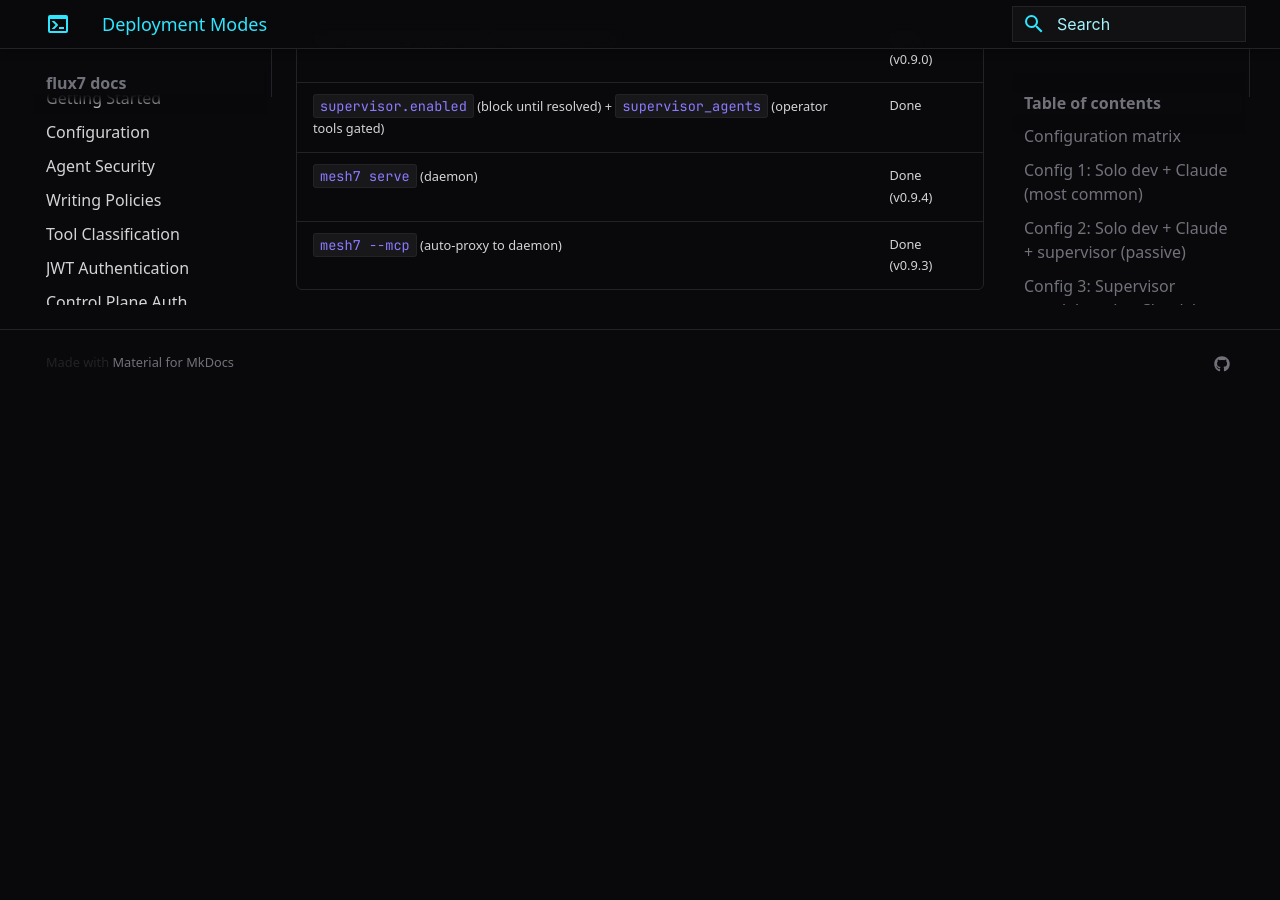
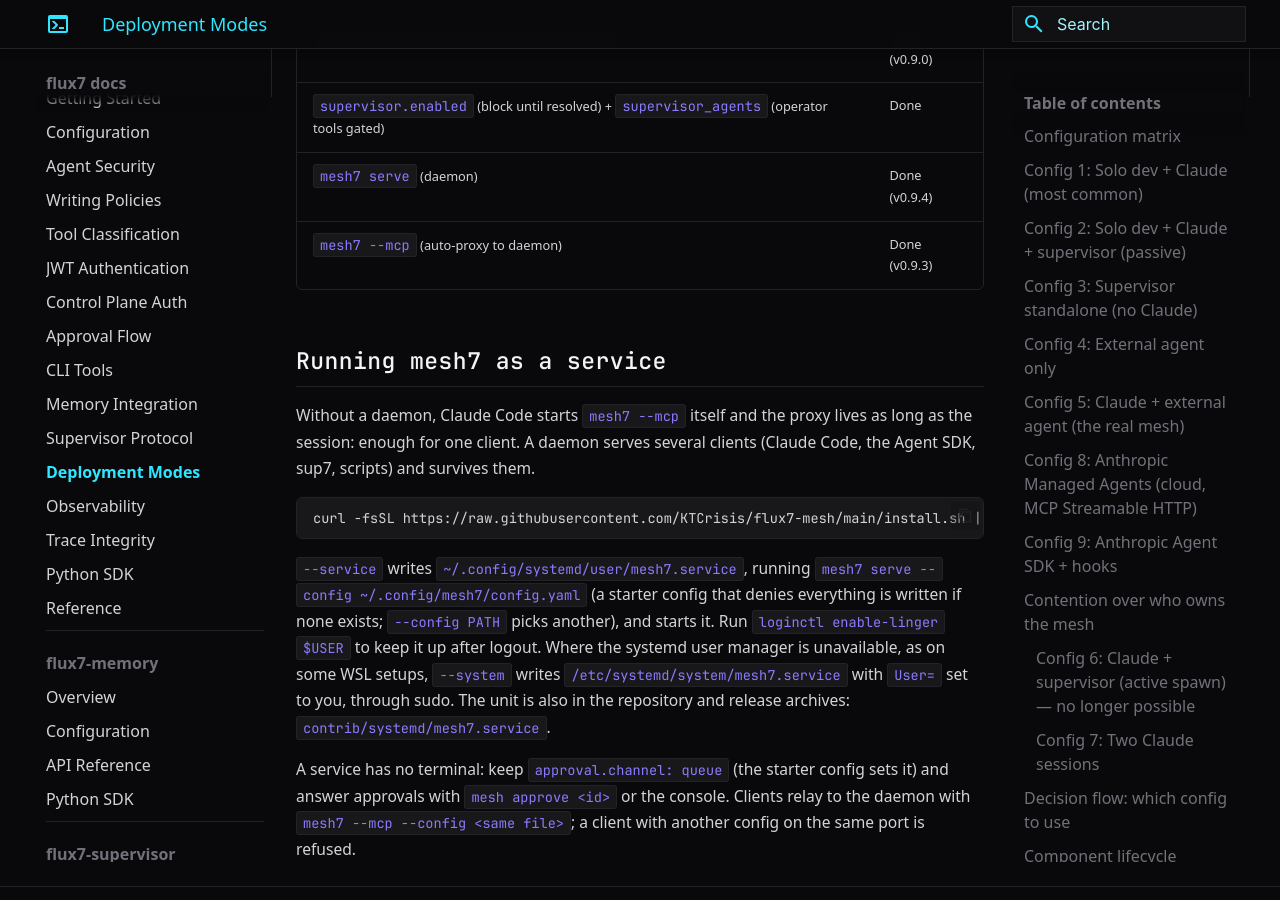
Before and after one commit to KTCrisis/flux7-docs, an MkDocs documentation site: the page built from docs/mesh7/deployment-modes.md, in a window 1280 px wide and 900 px high, scrolled down 10166 px. Built offline with MkDocs 1.6.1 and Material for MkDocs 9.7.7, drawn with Linux system fonts in a browser that asks for light colours; some web fonts are replaced; before the commit the page ends 10560 px from its top, so only the background shows below that.

Commit message:
docs(mesh7): install.sh and running mesh7 as a service
Co-Authored-By: Claude Opus 5.5 (1M context) <noreply@anthropic.com>
Claude-Session: https://claude.ai/code/session_01YCoz65jLLvz5UAsKuyYRcK

````diff
--- a/docs/mesh7/deployment-modes.md
+++ b/docs/mesh7/deployment-modes.md
@@ -370,3 +370,15 @@ This settles Config 2's limitation (the mesh dies with Claude) and makes Config
 | `supervisor.enabled` (block until resolved) + `supervisor_agents` (operator tools gated) | Done |
 | `mesh7 serve` (daemon) | Done (v0.9.4) |
 | `mesh7 --mcp` (auto-proxy to daemon) | Done (v0.9.3) |
+
+## Running mesh7 as a service
+
+Without a daemon, Claude Code starts `mesh7 --mcp` itself and the proxy lives as long as the session: enough for one client. A daemon serves several clients (Claude Code, the Agent SDK, sup7, scripts) and survives them.
+
+```bash
+curl -fsSL https://raw.githubusercontent.com/KTCrisis/flux7-mesh/main/install.sh | sh -s -- --service
+```
+
+`--service` writes `~/.config/systemd/user/mesh7.service`, running `mesh7 serve --config ~/.config/mesh7/config.yaml` (a starter config that denies everything is written if none exists; `--config PATH` picks another), and starts it. Run `loginctl enable-linger $USER` to keep it up after logout. Where the systemd user manager is unavailable, as on some WSL setups, `--system` writes `/etc/systemd/system/mesh7.service` with `User=` set to you, through sudo. The unit is also in the repository and release archives: `contrib/systemd/mesh7.service`.
+
+A service has no terminal: keep `approval.channel: queue` (the starter config sets it) and answer approvals with `mesh approve <id>` or the console. Clients relay to the daemon with `mesh7 --mcp --config <same file>`; a client with another config on the same port is refused.
````
Also changed, not shown: docs/mesh7/getting-started.md (+8 -0 lines).
